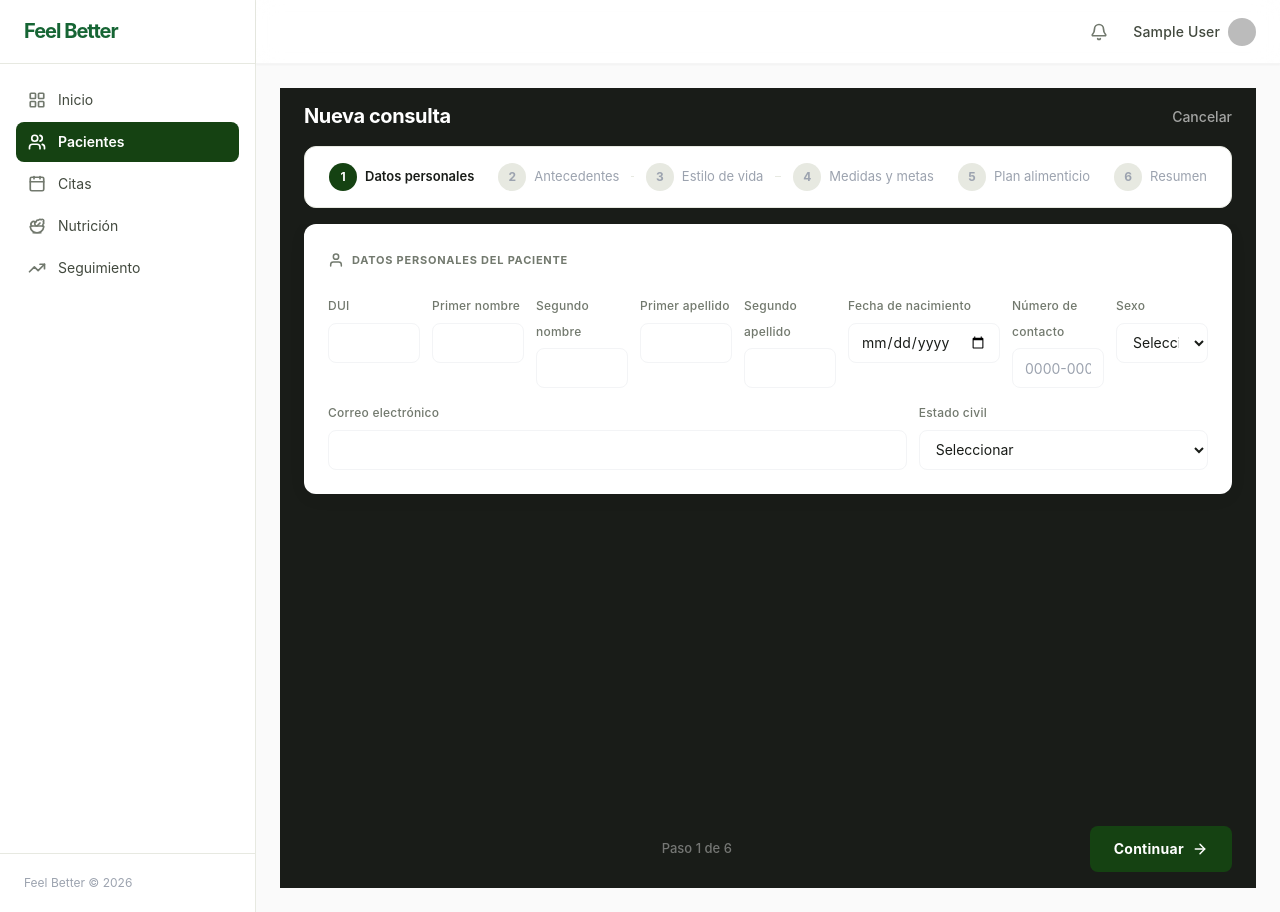
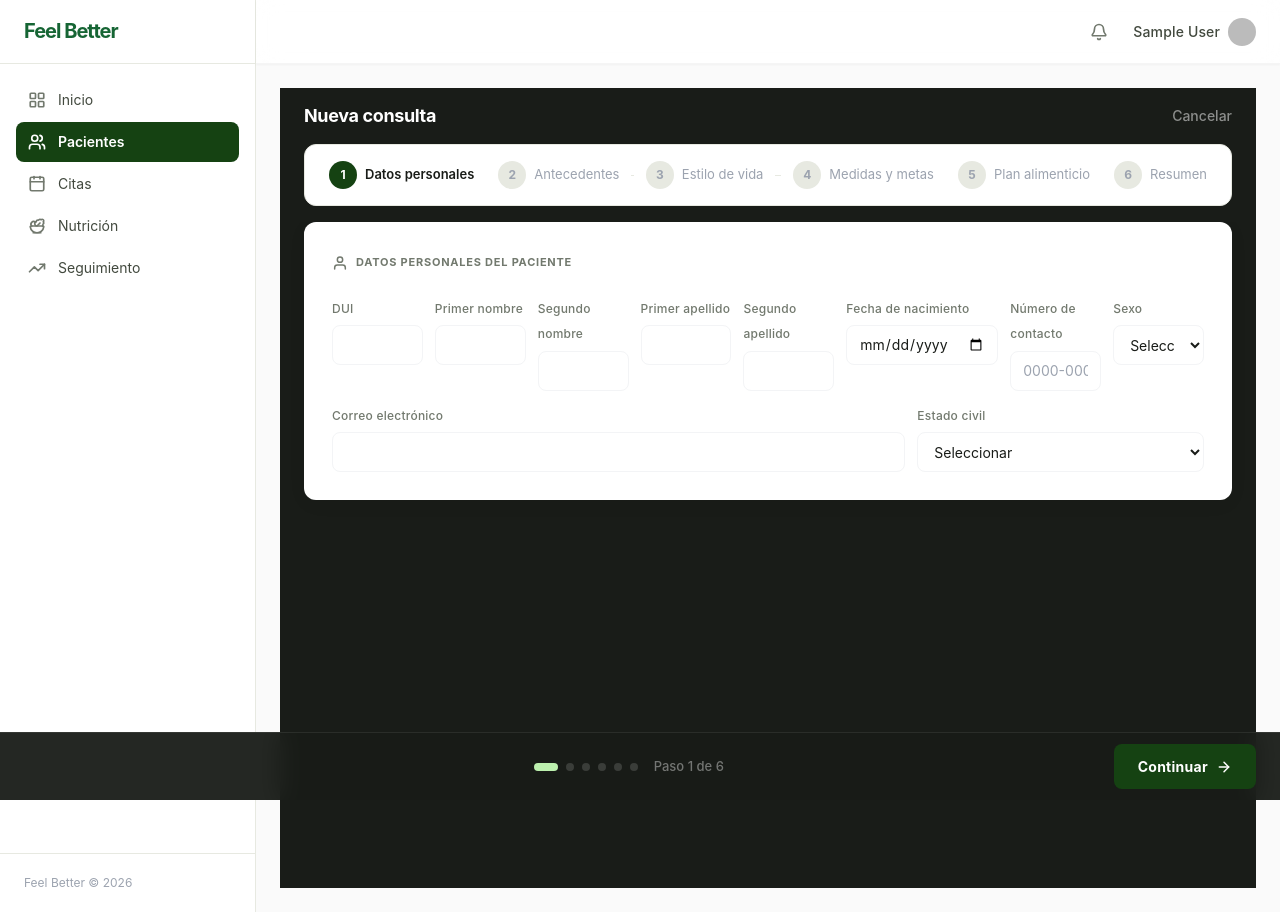
Before and after one commit to Quackode-admin/feel-better, a Next.js app in the folder apps/web/: page /patients/new in a window 1280 px wide. Built offline with nearby package versions, Linux system fonts and the light colour scheme; no server answers; sample sign-in values are in the browser's storage; some icons are missing.

Commit message:
fix: stepper layout with fixed footer and step indicator

```diff
--- a/apps/web/features/patients/components/stepper/PatientStepper.tsx
+++ b/apps/web/features/patients/components/stepper/PatientStepper.tsx
@@ -3,12 +3,12 @@
 import { useState } from 'react'
 import { useRouter } from 'next/navigation'
 import { StepperProgress } from './StepperProgress'
-import { Step1Personal }    from './Step1Personal'
+import { Step1Personal }     from './Step1Personal'
 import { Step2Antecedentes } from './Step2Antecedentes'
-import { Step3Lifestyle }   from './Step3Lifestyle'
-import { Step4Measures }    from './Step4Measures'
-import { Step5MealPlan }    from './Step5MealPlan'
-import { Step6Summary }     from './Step6Summary'
+import { Step3Lifestyle }    from './Step3Lifestyle'
+import { Step4Measures }     from './Step4Measures'
+import { Step5MealPlan }     from './Step5MealPlan'
+import { Step6Summary }      from './Step6Summary'
 import { INITIAL_DATA, StepperData } from './types'
 import { useCreatePatient } from '../../hooks/usePatients'
 import { ArrowLeft, ArrowRight, Check } from 'lucide-react'
@@ -16,8 +16,8 @@ import { ArrowLeft, ArrowRight, Check } from 'lucide-react'
 const TOTAL = 6
 
 export function PatientStepper() {
-  const [step, setStep]   = useState(1)
-  const [data, setData]   = useState<StepperData>(INITIAL_DATA)
+  const [step, setStep] = useState(1)
+  const [data, setData] = useState<StepperData>(INITIAL_DATA)
   const { mutate, isPending } = useCreatePatient()
   const router = useRouter()
 
@@ -31,7 +31,6 @@ export function PatientStepper() {
   function handleFinish() {
     const fullName = [data.firstName, data.middleName, data.lastName, data.secondLastName]
       .filter(Boolean).join(' ')
-
     mutate(
       {
         fullName,
@@ -59,83 +58,119 @@ export function PatientStepper() {
   }
 
   return (
-    <div
-      style={{
-        minHeight: '100vh',
-        backgroundColor: 'var(--ink-900)',
+    <div style={{ backgroundColor: 'var(--ink-900)', minHeight: '100vh', display: 'flex', flexDirection: 'column' }}>
+
+      {/* ── Top bar ───────────────────────────────────────────────── */}
+      <div style={{
+        padding: '0 24px',
+        height: 56,
         display: 'flex',
-        flexDirection: 'column',
-      }}
-    >
-      {/* Top bar */}
-      <div style={{ padding: '16px 24px', display: 'flex', alignItems: 'center', justifyContent: 'space-between' }}>
-        <h1 style={{ fontSize: '20px', fontWeight: 700, color: 'white', letterSpacing: '-0.02em' }}>
+        alignItems: 'center',
+        justifyContent: 'space-between',
+        flexShrink: 0,
+      }}>
+        <h1 style={{ fontSize: '18px', fontWeight: 700, color: 'white', letterSpacing: '-0.02em' }}>
           Nueva consulta
         </h1>
         <button
           onClick={() => router.back()}
-          style={{ fontSize: '14px', fontWeight: 500, color: 'rgba(255,255,255,0.6)', background: 'none', border: 'none', cursor: 'pointer' }}
+          style={{ fontSize: '14px', fontWeight: 500, color: 'rgba(255,255,255,0.5)', background: 'none', border: 'none', cursor: 'pointer' }}
         >
           Cancelar
         </button>
       </div>
 
-      {/* Progress */}
-      <div style={{ padding: '0 24px 16px' }}>
+      {/* ── Stepper progress ─────────────────────────────────────── */}
+      <div style={{ padding: '0 24px 16px', flexShrink: 0 }}>
         <StepperProgress current={step} />
       </div>
 
-      {/* Content */}
-      <div style={{ flex: 1, padding: '0 24px', overflowY: 'auto' }}>
-        <div
-          style={{
+      {/* ── Scrollable content ────────────────────────────────────── */}
+      <div style={{ flex: 1, padding: '0 24px', overflowY: 'auto', paddingBottom: 100 }}>
+        <div style={{
           backgroundColor: 'var(--white)',
           borderRadius: 'var(--r-md)',
-            padding: '24px',
+          padding: '28px',
           boxShadow: 'var(--shadow-card)',
-          }}
-        >
+        }}>
           {steps[step]}
         </div>
       </div>
 
-      {/* Footer */}
-      <div
-        style={{
-          padding: '16px 24px',
+      {/* ── Fixed footer ──────────────────────────────────────────── */}
+      <div style={{
+        position: 'fixed',
+        bottom: 0,
+        left: 0,
+        right: 0,
+        height: 68,
+        backgroundColor: 'rgba(25, 28, 24, 0.95)',
+        backdropFilter: 'blur(12px)',
+        borderTop: '1px solid rgba(255,255,255,0.08)',
         display: 'flex',
         alignItems: 'center',
         justifyContent: 'space-between',
-        }}
-      >
+        padding: '0 24px',
+        zIndex: 50,
+      }}>
+
+        {/* Anterior */}
         {step > 1 ? (
           <button
             onClick={prev}
             style={{
               display: 'flex', alignItems: 'center', gap: 8,
-              padding: '10px 20px', borderRadius: 'var(--r-sm)',
+              padding: '10px 20px',
+              borderRadius: 'var(--r-sm)',
               border: '1px solid rgba(255,255,255,0.2)',
-              backgroundColor: 'transparent', color: 'white',
-              fontSize: '14px', fontWeight: 500, cursor: 'pointer',
+              backgroundColor: 'transparent',
+              color: 'white',
+              fontSize: '14px', fontWeight: 600,
+              cursor: 'pointer',
+              letterSpacing: '0.01em',
             }}
           >
             <ArrowLeft size={16} strokeWidth={2.25} />
             Anterior
           </button>
-        ) : <div />}
+        ) : <div style={{ width: 120 }} />}
 
-        <span style={{ fontSize: '13px', color: 'rgba(255,255,255,0.4)', fontWeight: 500 }}>
+        {/* Indicador de paso */}
+        <div style={{ display: 'flex', alignItems: 'center', gap: 8 }}>
+          {Array.from({ length: TOTAL }, (_, i) => i + 1).map((s) => (
+            <div
+              key={s}
+              style={{
+                width: s === step ? 24 : 8,
+                height: 8,
+                borderRadius: 9999,
+                backgroundColor: s === step
+                  ? 'var(--green-400)'
+                  : s < step
+                  ? 'var(--green-700)'
+                  : 'rgba(255,255,255,0.15)',
+                transition: 'all 150ms cubic-bezier(0.2, 0, 0, 1)',
+              }}
+            />
+          ))}
+          <span style={{ fontSize: '13px', color: 'rgba(255,255,255,0.4)', marginLeft: 8, fontWeight: 500 }}>
             Paso {step} de {TOTAL}
           </span>
+        </div>
 
+        {/* Continuar / Finalizar */}
         {step < TOTAL ? (
           <button
             onClick={next}
             style={{
               display: 'flex', alignItems: 'center', gap: 8,
-              padding: '10px 24px', borderRadius: 'var(--r-sm)',
-              border: 'none', backgroundColor: 'var(--green-950)', color: 'white',
-              fontSize: '14px', fontWeight: 700, cursor: 'pointer',
+              padding: '10px 24px',
+              borderRadius: 'var(--r-sm)',
+              border: 'none',
+              backgroundColor: 'var(--green-950)',
+              color: 'white',
+              fontSize: '14px', fontWeight: 700,
+              cursor: 'pointer',
               letterSpacing: '0.02em',
             }}
           >
@@ -148,9 +183,13 @@ export function PatientStepper() {
             disabled={isPending}
             style={{
               display: 'flex', alignItems: 'center', gap: 8,
-              padding: '10px 24px', borderRadius: 'var(--r-sm)',
-              border: 'none', backgroundColor: 'var(--green-700)', color: 'white',
-              fontSize: '14px', fontWeight: 700, cursor: isPending ? 'not-allowed' : 'pointer',
+              padding: '10px 24px',
+              borderRadius: 'var(--r-sm)',
+              border: 'none',
+              backgroundColor: 'var(--green-700)',
+              color: 'white',
+              fontSize: '14px', fontWeight: 700,
+              cursor: isPending ? 'not-allowed' : 'pointer',
               opacity: isPending ? 0.7 : 1,
             }}
           >
```
Lines whose indentation alone changed are shown as unchanged.
